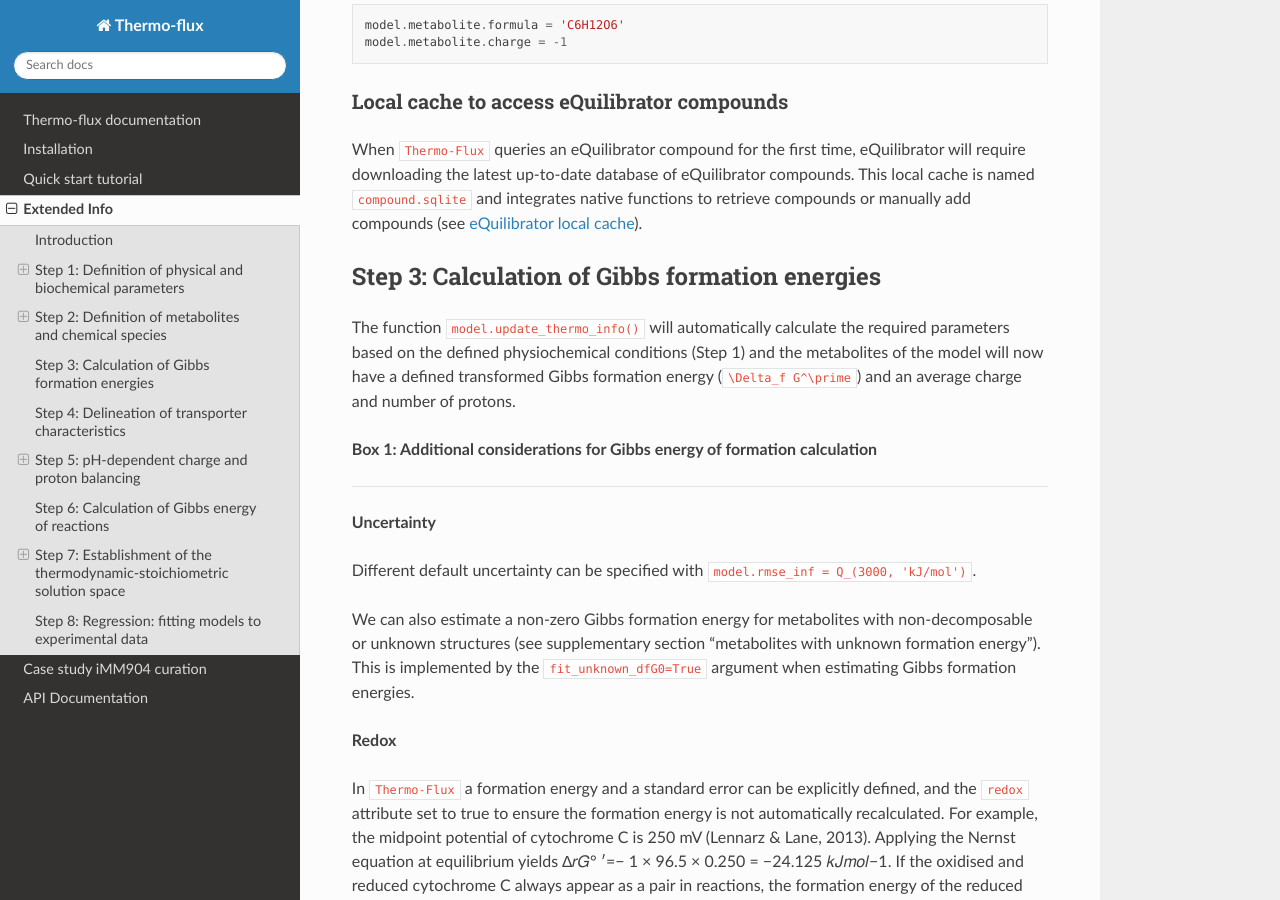
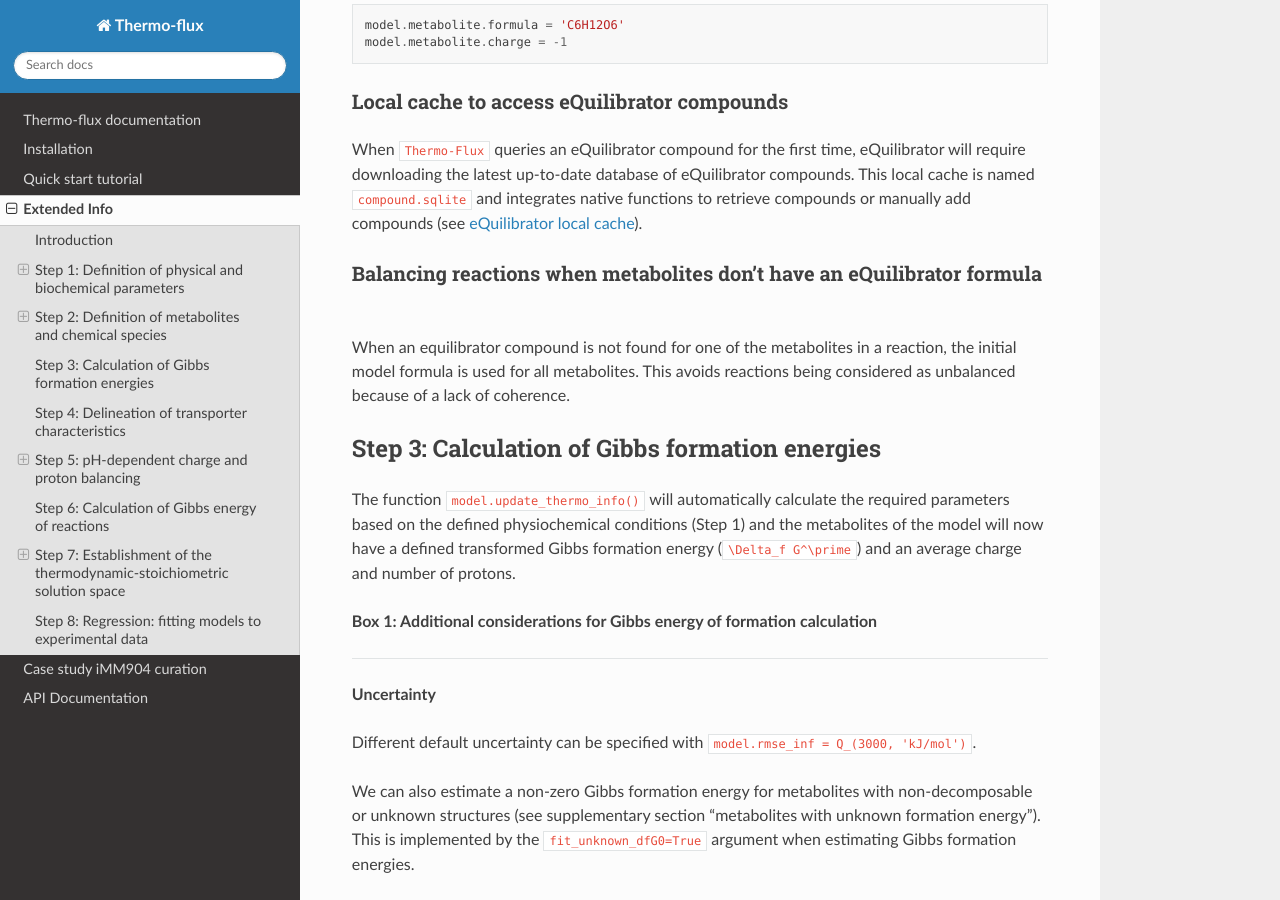
Before and after one commit to molecular-systems-biology/thermo-flux, a Sphinx documentation site: the page built from docs/extended_info.rst, in a window 1280 px wide and 900 px high, scrolled down 1914 px. Built offline with Sphinx 7.4.7 and the Read the Docs theme 3.1.0, drawn with Linux system fonts in a browser that asks for light colours.

Commit message:
Document handling of missing eQuilibrator formulas
Added section on balancing reactions without eQuilibrator formulas.

```diff
--- a/docs/extended_info.rst
+++ b/docs/extended_info.rst
@@ -74,6 +74,11 @@ The formula and charge for these metabolites should be defined using the COBRApy
 Local cache to access eQuilibrator compounds
 --------------------------------------------
 When ``Thermo-Flux`` queries an eQuilibrator compound for the first time, eQuilibrator will require downloading the latest up-to-date database of eQuilibrator compounds. This local cache is named ``compound.sqlite`` and integrates native functions to retrieve compounds or manually add compounds (see `eQuilibrator local cache <https://equilibrator.readthedocs.io/en/latest/local_cache.html>`_).
+
+Balancing reactions when metabolites don’t have an eQuilibrator formula
+-----------------------------------------------------------------------
+When an equilibrator compound is not found for one of the metabolites in a reaction, the initial model formula is used for all metabolites. This avoids reactions being considered as unbalanced because of a lack of coherence.
+
 
 Step 3: Calculation of Gibbs formation energies
 ***********************************************
```
